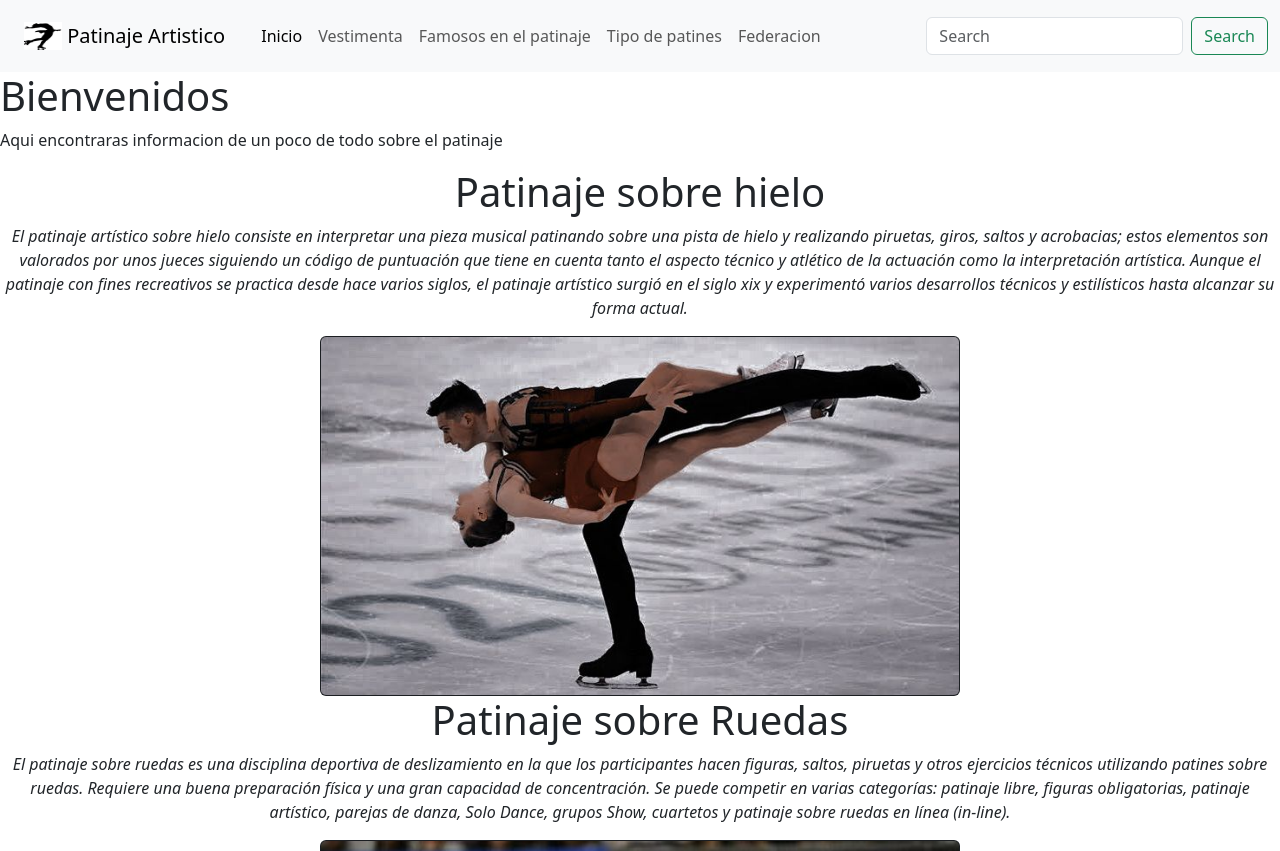
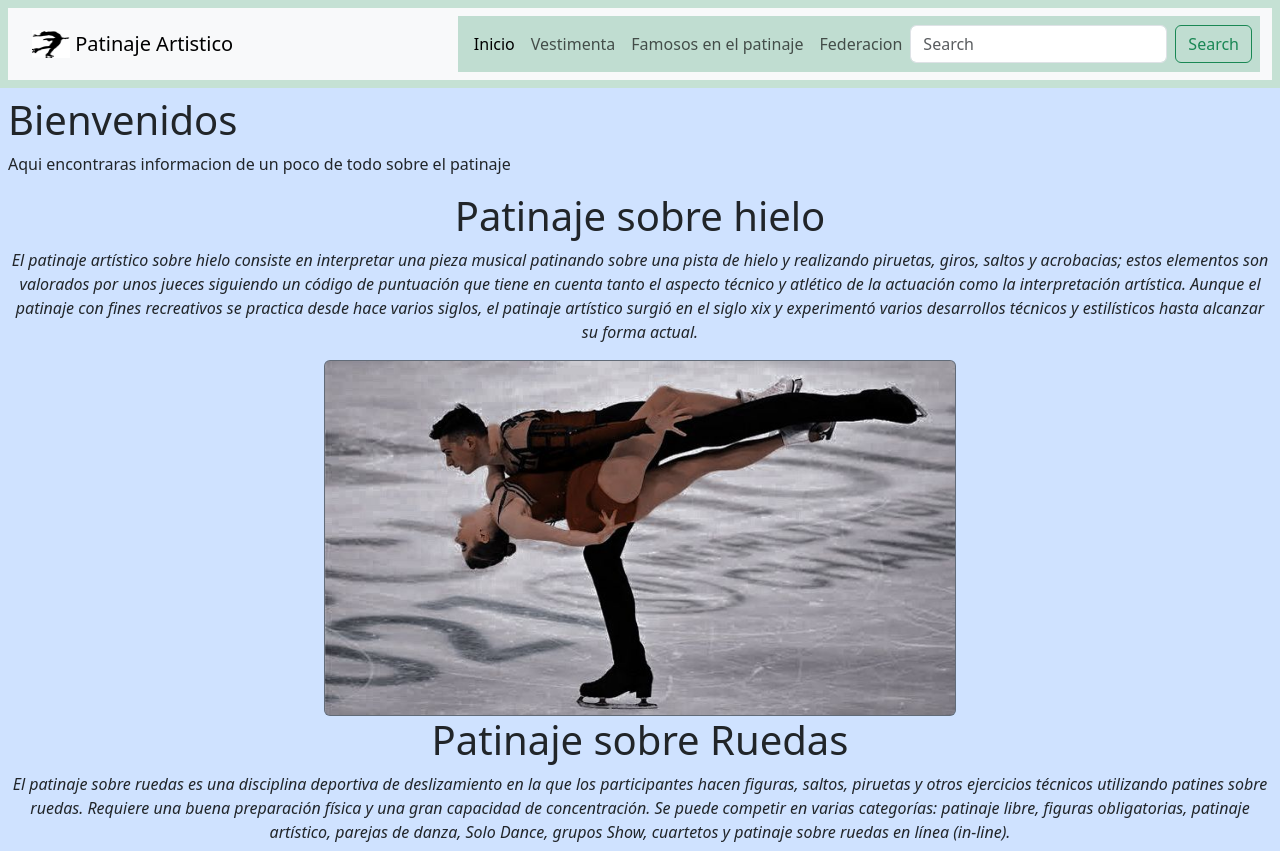
Before and after one commit to MercadoAbril/MercadoAbril.github.io, a plain HTML site: page index.html in a window 1280 px wide. Shown: the top 851 px of the page. Drawn offline with nearby package versions, Linux system fonts and the light colour scheme.

Commit message:
primer commit

```diff
--- a/index.html
+++ b/index.html
@@ -10,6 +10,7 @@
 </head>
 
 <body>
+  <div class="bg-success p-2 text-dark bg-opacity-25">
   <nav class="navbar navbar-expand-lg bg-body-tertiary">
     <div class="container-fluid">
       <nav class="navbar bg-body-tertiary">
@@ -20,6 +21,7 @@
           </a>
         </div>
       </nav>
+      <div class="bg-success p-2 text-dark bg-opacity-25">
       <div class="collapse navbar-collapse" id="navbarSupportedContent">
         <ul class="navbar-nav me-auto mb-2 mb-lg-0">
           <li class="nav-item">
@@ -32,9 +34,6 @@
             <a class="nav-link" href="Famososenelpatinaje.html">Famosos en el patinaje</a>
           </li>
           <li class="nav-item">
-            <a class="nav-link" href="tiposdepatines.html">Tipo de patines</a>
-          </li>
-          <li class="nav-item">
             <a class="nav-link" href="https://capatinoficial.com/">Federacion</a>
           </li>
         </ul>
@@ -43,8 +42,11 @@
           <button class="btn btn-outline-success" type="submit">Search</button>
         </form>
       </div>
+      </div>
     </div>
   </nav>
+  </div>
+  <div class="bg-primary-subtle p-2 text-dark bg-opacity-50">
   <div class="texto">
     <h1>Bienvenidos</h1>
     <p>Aqui encontraras informacion de un poco de todo sobre el patinaje</p>
@@ -131,9 +133,11 @@
       </div>
     </div>
   </div>
+  </div>
   <script src="https://cdn.jsdelivr.net/npm/bootstrap@5.3.3/dist/js/bootstrap.bundle.min.js"
     integrity="sha384-YvpcrYf0tY3lHB60NNkmXc5s9fDVZLESaAA55NDzOxhy9GkcIdslK1eN7N6jIeHz"
     crossorigin="anonymous"></script>
-</body>
+
+  </body>
 
 </html>
```
Also changed, not shown: Famososenelpatinaje.html (+22 -4 lines), tiposdepatines.html (+4 -3 lines), vestimenta.html (+6 -3 lines).
